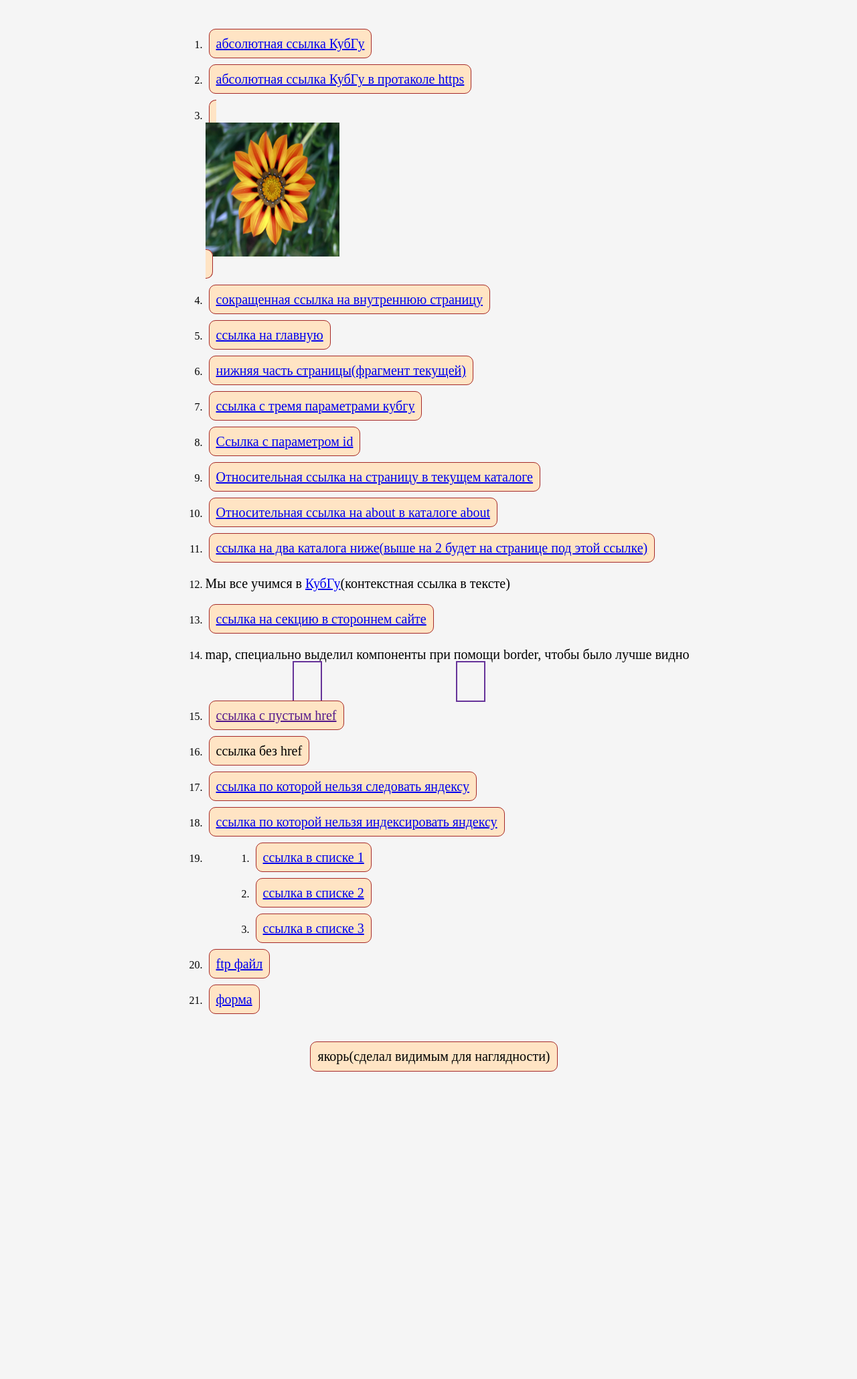
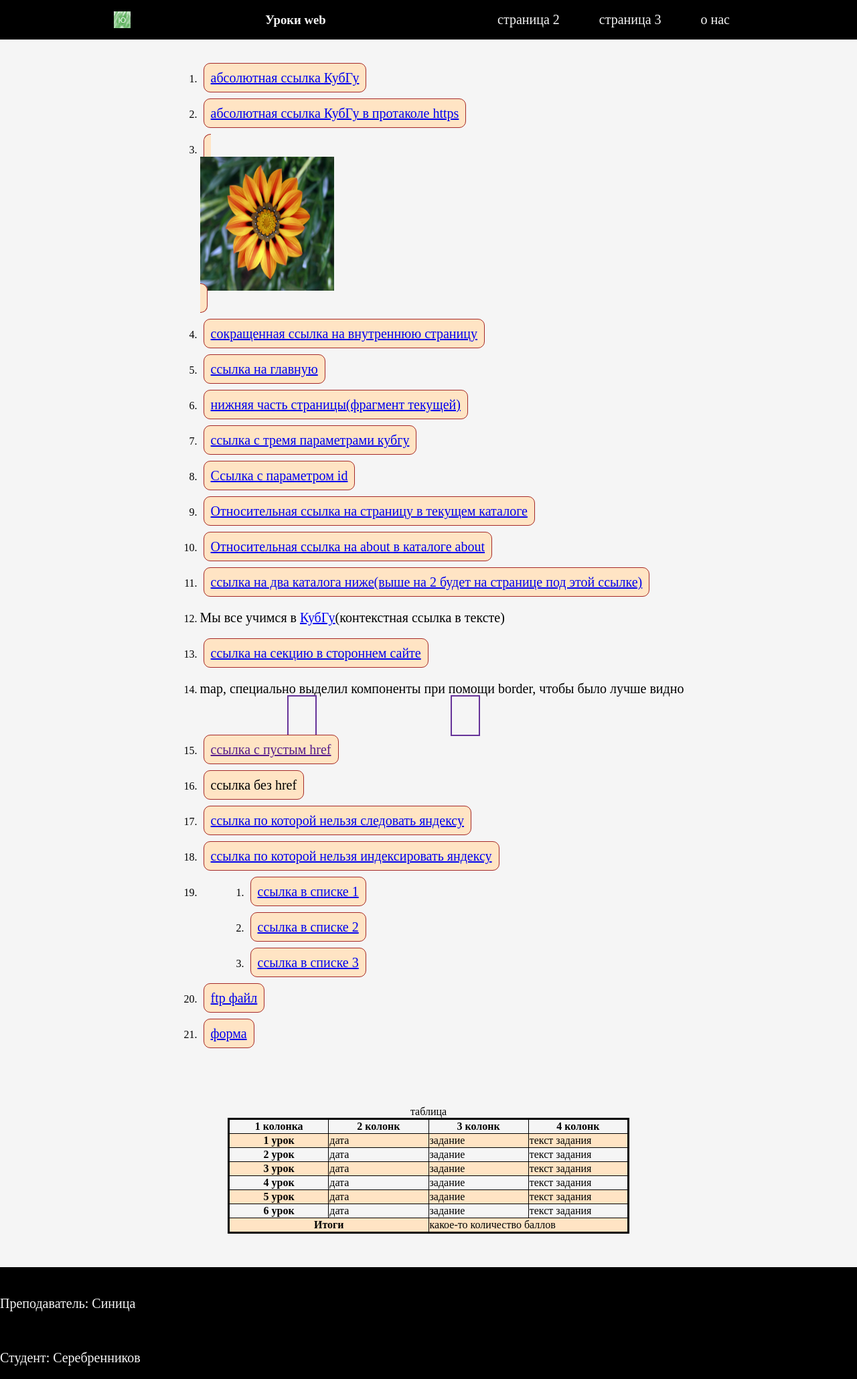
Before and after one commit to Romiono/Romiono.github.io, a plain HTML site: page index.html in a window 1280 px wide. Shown: the whole page at 67% size. Before the commit the page ends 1613 px from the top, so only its background shows below. Drawn offline with Linux system fonts and the light colour scheme.

Commit message:
2 задание

```diff
--- a/index.html
+++ b/index.html
@@ -6,22 +6,35 @@
     <link rel="stylesheet" href="style.css">
 </head>
 <body class="root">
+<header>
+    <nav>
+        <img src="images/logo.png" alt="Логотип" class="logo">
+        <h3>Уроки web</h3>
+        <ul>
+            <li><a href="page2.html" class="nav-item">страница 2</a></li>
+            <li><a href="level1/level2/page3.html" class="nav-item">страница 3</a></li>
+            <li><a href="/about/about.html" class="nav-item">о нас</a></li>
+        </ul>
+    </nav>
+
+</header>
 <ol>
     <li><a href="http://kubsu.ru/">абсолютная ссылка КубГу</a></li>
     <li><a href="https://kubsu.ru/">абсолютная ссылка КубГу в протаколе https</a></li>
     <li><a href="/images/image.jpg"><img class="imgHref" src="images/image.jpg" alt="цветок"></a></li>
-    <li><a href="/page2.html">cокращенная ссылка на внутреннюю страницу</a></li>
+    <li><a href="./page2.html">cокращенная ссылка на внутреннюю страницу</a></li>
     <li><a href="./index.html">ссылка на главную</a></li>
     <li><a href="#bottom">нижняя часть страницы(фрагмент текущей)</a></li>
     <li><a href="http://kubsu.ru/?product=socks&color=black&size=m">ссылка с тремя параметрами кубгу</a></li>
     <!--  параметры выдумал, так не знаю какие они есть конкретно на сайте универа  -->
-    <li> <a href="https://www.kubsu.ru/index.php/?id=section-content">Ссылка с параметром id</a></li>
+    <li><a href="https://www.kubsu.ru/index.php/?id=section-content">Ссылка с параметром id</a></li>
     <li><a href="./page2.html">Относительная ссылка на страницу в текущем каталоге</a></li>
     <li><a href="./about/about.html">Относительная ссылка на about в каталоге about</a></li>
     <!-- ссылка на католог выше находится в about.html -->
-    <li><a href="./level1/level2/page3.html">ссылка на два каталога ниже(выше на 2 будет на странице под этой ссылке)</a></li>
-    <li> <p>Мы все учимся в <a id="aInText" href="https://kubsu.ru/">КубГу</a>(контекстная ссылка в тексте)</p></li>
-    <li> <a href="https://www.kubsu.ru/index.php/#section-content">ссылка на секцию в стороннем сайте</a></li>
+    <li><a href="./level1/level2/page3.html">ссылка на два каталога ниже(выше на 2 будет на странице под этой
+        ссылке)</a></li>
+    <li><p>Мы все учимся в <a id="aInText" href="https://kubsu.ru/">КубГу</a>(контекстная ссылка в тексте)</p></li>
+    <li><a href="https://www.kubsu.ru/index.php/#section-content">ссылка на секцию в стороннем сайте</a></li>
     <!--  задание с ссылкой на конкретный элемент стороннего сайта
     сделать довольно сложно с сайтом кубгу, так там нет
     якорей(возможно я не нашел), я использовал для этого айди  -->
@@ -29,21 +42,86 @@
         <map name="имя" style="margin: 30px">
             <area href="https://kubsu.ru/" shape="poly" coords="0,0,0,0,0,0" alt="ссылка на квадратном объекте"
                   class="mapHref">
-        <area href="https://kubsu.ru/" shape="circle" coords="0,0,0" alt="ссылка на круглом объекте" class="mapHref">
-    </map></li>
+            <area href="https://kubsu.ru/" shape="circle" coords="0,0,0" alt="ссылка на круглом объекте"
+                  class="mapHref">
+        </map>
+    </li>
     <!--сделал им рамки для видимости, но сами ссылки ведут на кубгу-->
-    <li> <a href="">ссылка с пустым href</a></li>
+    <li><a href="">ссылка с пустым href</a></li>
     <li><a> ссылка без href</a></li>
-    <li> <a href="https://kubsu.ru/" rel="nofollow">ссылка по которой нельзя следовать яндексу</a></li>
+    <li><a href="https://kubsu.ru/" rel="nofollow">ссылка по которой нельзя следовать яндексу</a></li>
     <li><!--noindex--><a href="https://kubsu.ru/">ссылка по которой нельзя индексировать яндексу</a><!--/noindex--></li>
-    <li><ol>
+    <li>
+        <ol>
             <li title="первый"><a href="page2.html">ссылка в списке 1</a></li>
             <li title="второй"><a href="./level1/level2/page3.html">ссылка в списке 2</a></li>
             <li title="третий"><a href="./about/about.html">ссылка в списке 3</a></li>
-    </ol></li>
+        </ol>
+    </li>
     <li><a href="ftp://demo:demo@http://demo.wftpserver.com/main.html/download/Summer.jpg">ftp файл</a></li>
     <li><a href="./components/form.html">форма</a></li>
 </ol>
-<a id="bottom">якорь(сделал видимым для наглядности)</a>
+<table>
+    <caption>таблица</caption>
+    <thead>
+        <tr>
+            <th scope="col">1 колонка</th>
+            <th scope="col">2 колонк</th>
+            <th scope="col">3 колонк</th>
+            <th scope="col">4 колонк</th>
+        </tr>
+    </thead>
+    <tbody>
+    <tr class="chet-item">
+        <th scope="row">1 урок</th>
+        <td>дата</td>
+        <td>задание</td>
+        <td>текст задания</td>
+    </tr>
+   <tr>
+        <th scope="row">2 урок</th>
+        <td>дата</td>
+        <td>задание</td>
+        <td>текст задания</td>
+    </tr>
+   <tr class="chet-item">
+        <th scope="row">3 урок</th>
+        <td>дата</td>
+        <td>задание</td>
+        <td>текст задания</td>
+    </tr>
+   <tr>
+        <th scope="row">4 урок</th>
+        <td>дата</td>
+        <td>задание</td>
+        <td>текст задания</td>
+    </tr>
+   <tr class="chet-item">
+        <th scope="row">5 урок</th>
+        <td>дата</td>
+        <td>задание</td>
+        <td>текст задания</td>
+    </tr>
+   <tr>
+        <th scope="row">6 урок</th>
+        <td>дата</td>
+        <td>задание</td>
+        <td>текст задания</td>
+    </tr>
+    </tbody>
+    <tfoot>
+    <tr class="chet-item">
+        <th scope="row" colspan="2">Итоги</th>
+        <td colspan="2">какое-то количество баллов</td>
+    </tr>
+    </tfoot>
+</table>
+<footer>
+    <a id="bottom"></a>
+    <p>Преподаватель: Синица</p><br>
+    <p>Студент: Cеребренников</p>
+
+</footer>
+
 </body>
 </html>
--- a/style.css
+++ b/style.css
@@ -4,8 +4,7 @@
     justify-content: center;
     align-items: center;
     background-color: #f5f5f5;
-    min-height: 100vh;
-    min-width: 100vw;
+    margin: 0;
 }
 
 a {
@@ -19,6 +18,53 @@ a {
 
 p {
     font-size: 20px;
+}
+
+header nav ul li {
+    display: inline-block;
+    margin: 10px;
+}
+
+header nav ul {
+    margin: 0;
+}
+ header h3 {
+     color: #f5f5f5;
+ }
+.nav-item {
+    background-color: transparent;
+    border: none;
+    margin-right: 10px;
+    text-decoration: none;
+    color: #f5f5f5;
+    transition: 0.25s ease;
+}
+
+.nav-item:hover {
+    color: bisque;
+    transition: 0.25s ease;
+}
+
+header {
+    width: 100%;
+    position: relative;
+    background-color: black;
+    display: flex;
+    justify-content: center;
+    margin: 0;
+}
+
+header nav {
+    display: flex;
+    justify-content: space-between;
+    align-items: center;
+    width: 960px;
+}
+
+.logo {
+    width: 25px;
+    height: 25px;
+    margin: 10px;
 }
 
 #aInText {
@@ -62,3 +108,35 @@ li {
     max-width: 250px;
 
 }
+
+table {
+    table-layout: fixed;
+    border-collapse: collapse;
+    border: 3px solid black;
+    margin: 50px;
+    width: 600px;
+}
+
+th {
+    border: 1px solid black;
+}
+
+td {
+    border: 1px solid black;
+}
+
+.chet-item {
+    background-color: bisque;
+}
+
+#bottom {
+    color: transparent;
+    background-color: transparent;
+    border: none;
+}
+
+footer {
+    width: 100%;
+    background-color: black;
+    color: #f5f5f5
+}
```
Also changed, not shown: demos/div.html (added, +35 -0 lines), demos/table.html (added, +30 -0 lines), images/logo.png (added). Lines whose indentation alone changed are shown as unchanged.
